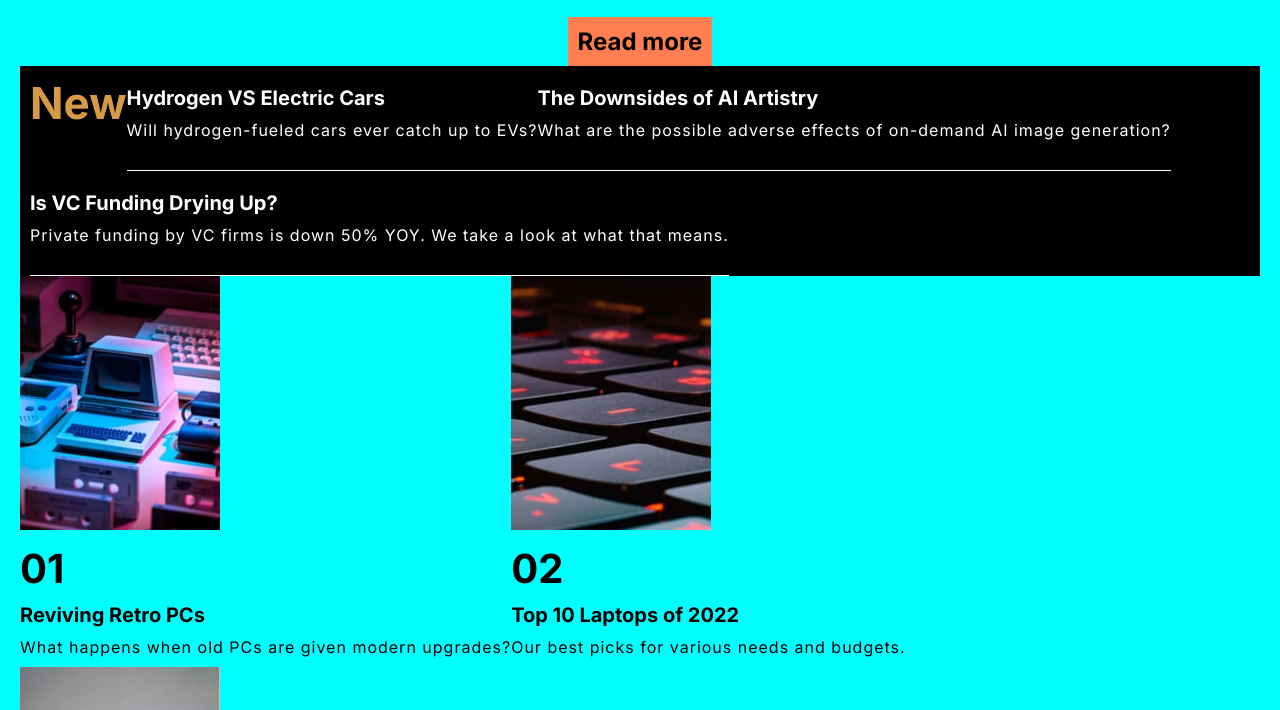
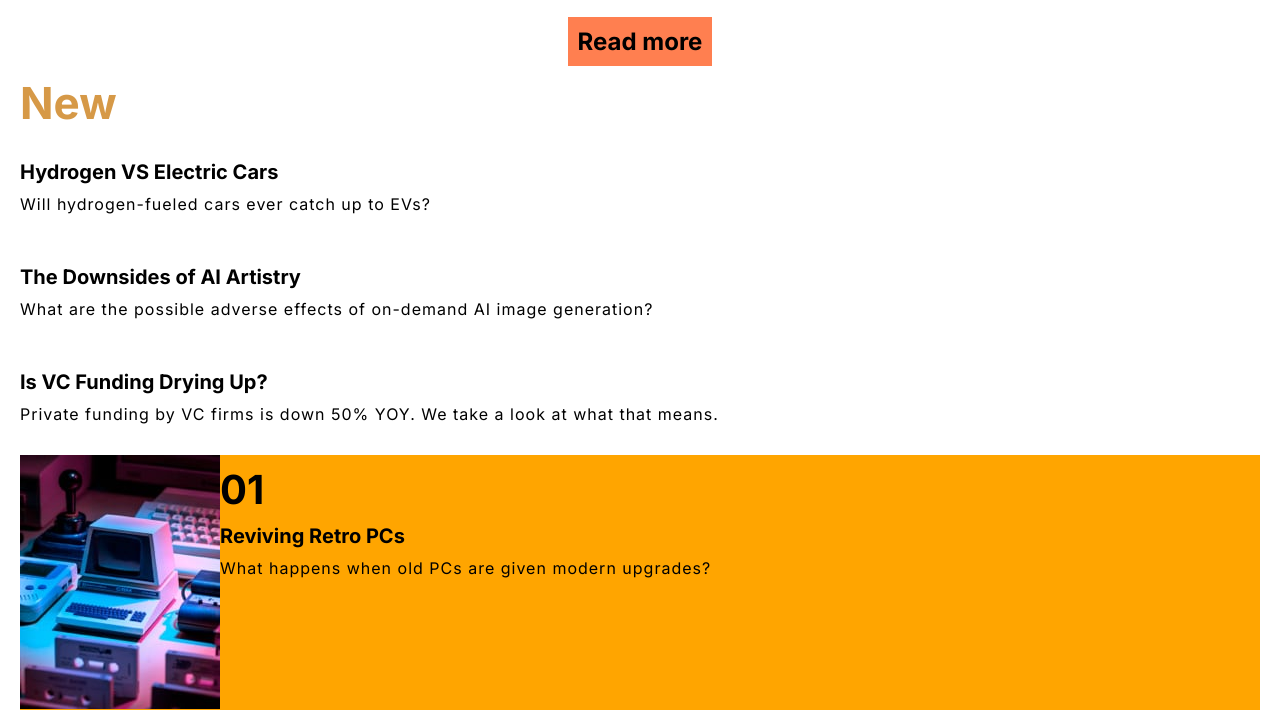
Before and after one commit to learningcoding2022/news-homepage, a website: page index.html in a window 1280 px wide. Shown: the part 800-1510 px from the top of the page. Drawn offline with Linux system fonts and the light colour scheme.

```diff
--- a/index.css
+++ b/index.css
@@ -9,7 +9,6 @@
 
 body {
   font-family: Poppins;
-  background-color: aqua;
   padding: 0px 20px;
 }
 
@@ -21,23 +20,18 @@
   padding-top: 10px;
 }
 
-.section-container {
-  display: flex;
-  flex-direction: row;
-  justify-content: left;
-  flex-wrap: wrap;
-}
-
 .text-box {
   padding: 20px 0;
   border-bottom: solid white 1px;
 }
 
-#section-container-2 {
-  background-color: #000000;
-  color: #FFFFFF;
-  padding-right: 10px;
-  padding-left: 10px;
+#section-container-1 .section-container {
+  background-color: pink;
+}
+
+.section-three-container {
+  display: flex;
+  background-color: orange;
 }
 
 ul {
```
Also changed, not shown: 1 other file.
